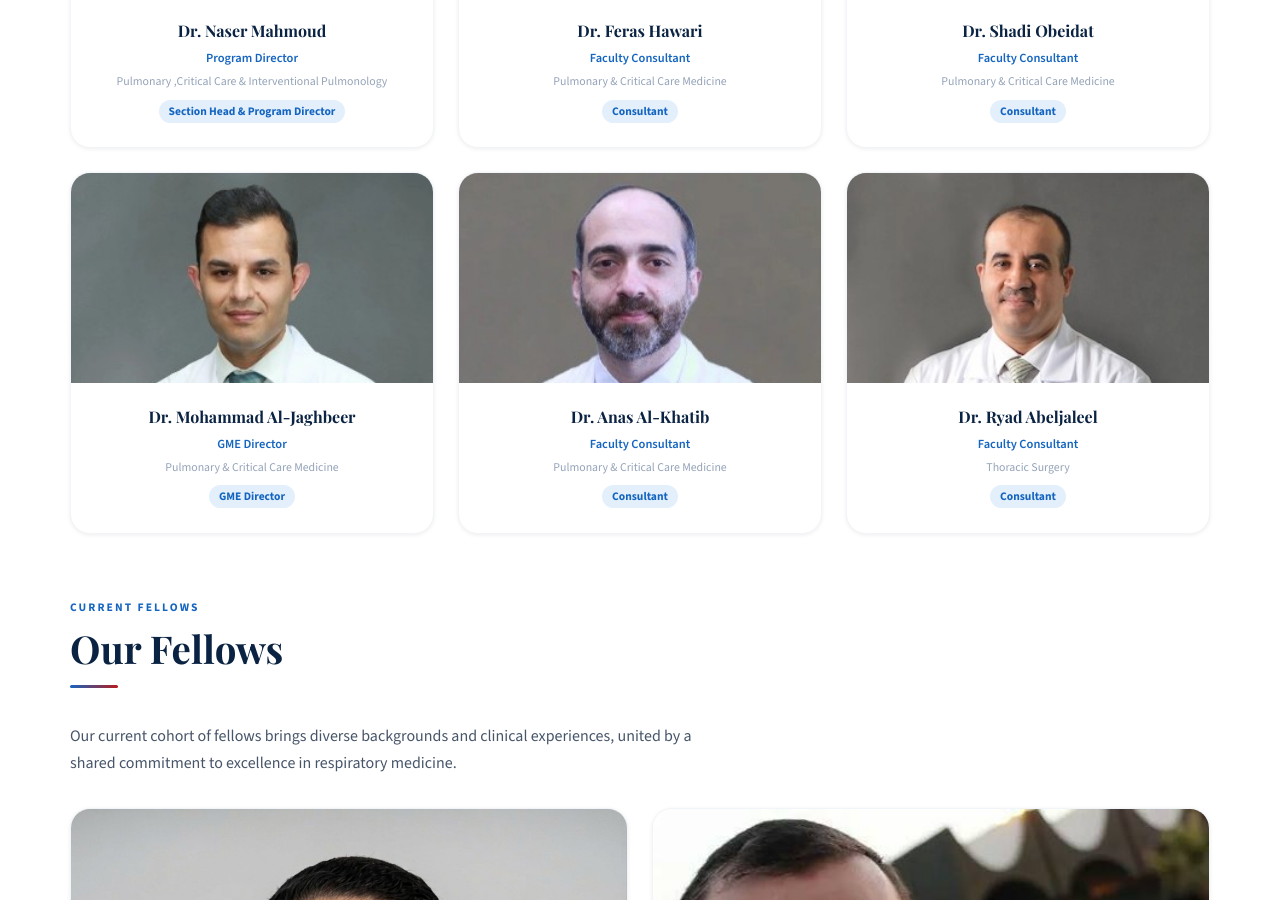
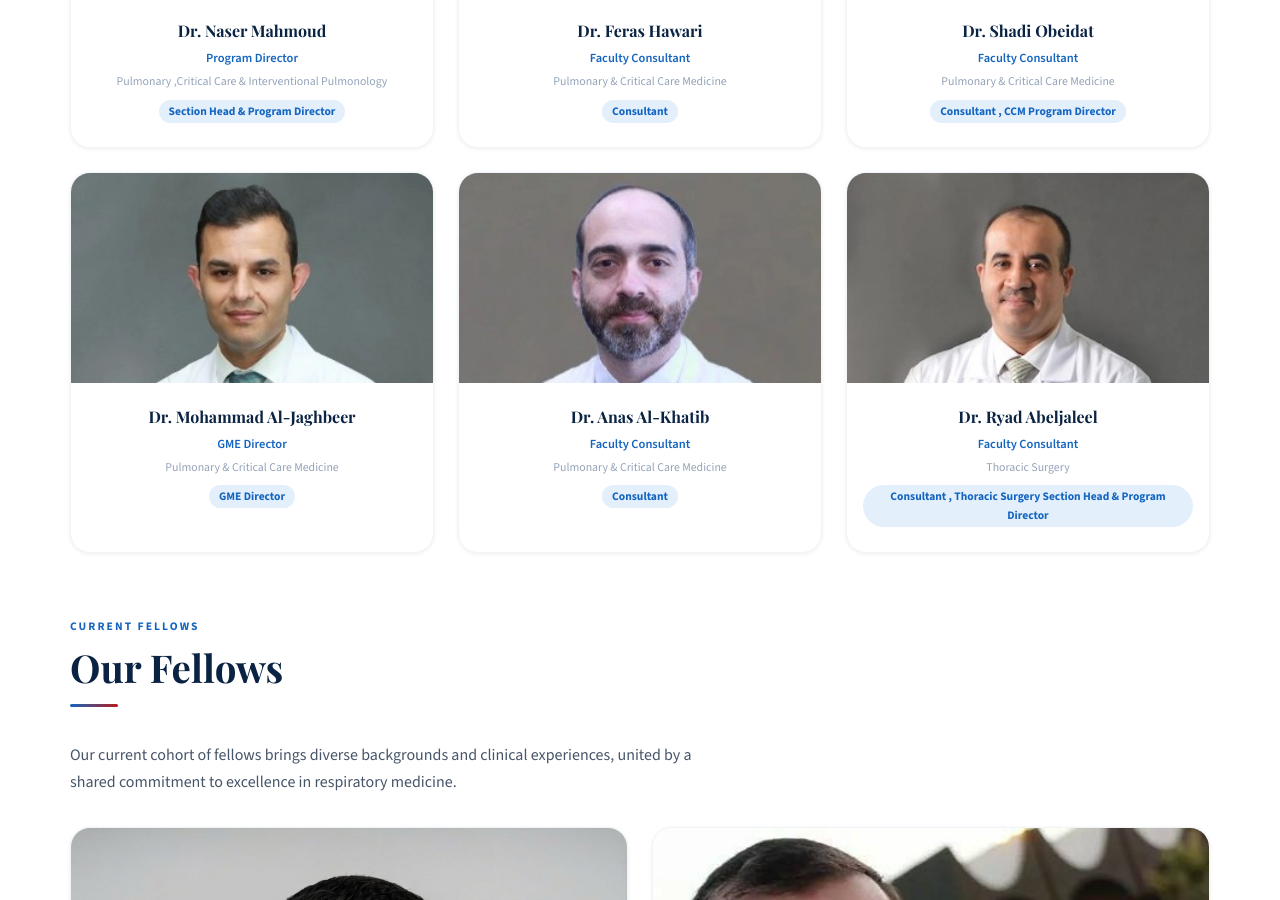
Before and after one commit to pulmonarykhcc/Pulomnary.KHCC, a plain HTML site: page faculty.html in a window 1280 px wide. Shown: the part 924-1824 px from the top of the page. Drawn offline with nearby package versions, Linux system fonts and the light colour scheme; a web font is replaced by a local one.

Commit message:
final faculty

```diff
--- a/faculty.html
+++ b/faculty.html
@@ -87,7 +87,7 @@
             <div class="member-name">Dr. Shadi Obeidat</div>
             <div class="member-title">Faculty Consultant</div>
             <div class="member-sub">Pulmonary &amp; Critical Care Medicine</div>
-            <div class="member-badge">Consultant</div>
+            <div class="member-badge">Consultant , CCM Program Director</div>
           </div>
         </div>
         <div class="member-card reveal delay-1">
@@ -114,7 +114,7 @@
             <div class="member-name">Dr. Ryad Abeljaleel </div>
             <div class="member-title">Faculty Consultant</div>
             <div class="member-sub">Thoracic Surgery</div>
-            <div class="member-badge">Consultant</div>
+            <div class="member-badge">Consultant , Thoracic Surgery Section Head & Program Director</div>
           </div>
         </div>
       </div>
```
